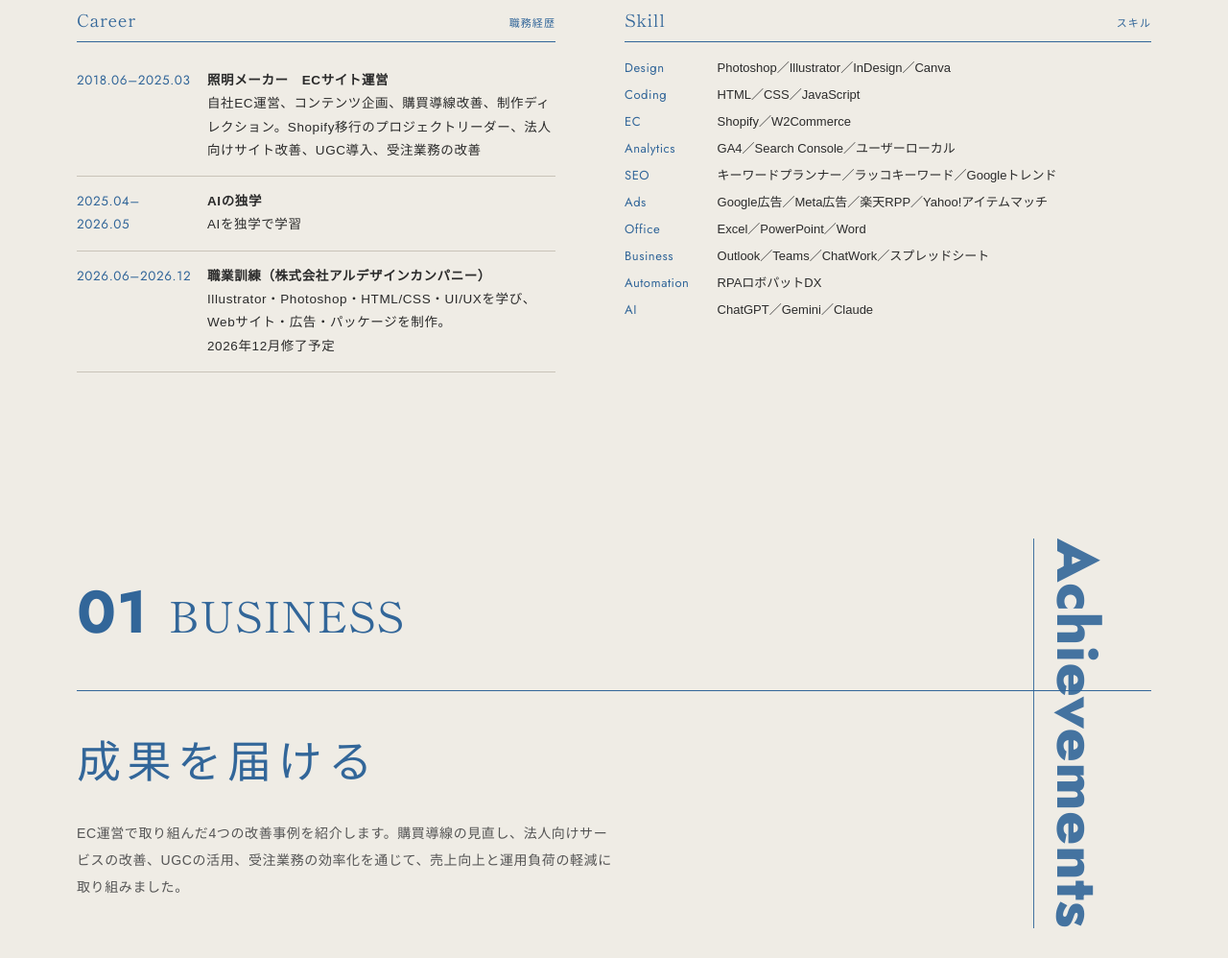
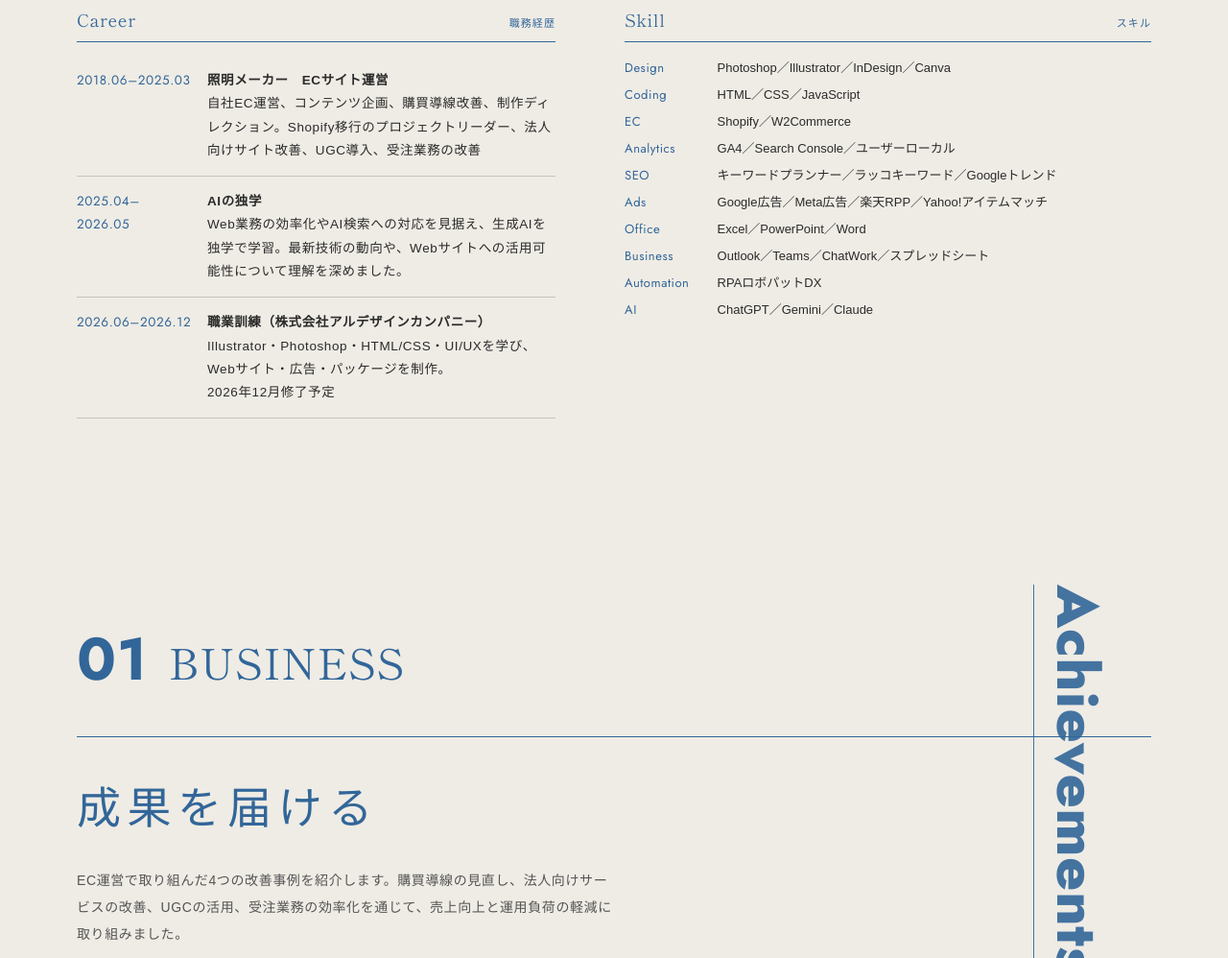
Before and after one commit to air0323/portfolio-works, a plain HTML site: page top/index.html in a window 1280 px wide. Shown: the part 2080-3078 px from the top of the page at 96% size. Drawn offline with Linux system fonts and the light colour scheme; a web font is replaced by a local one.

Commit message:
Update index.html

```diff
--- a/top/index.html
+++ b/top/index.html
@@ -70,7 +70,7 @@
           <p class="boxhead">Career<small>職務経歴</small></p>
           <ol class="career">
               <li><time>2018.06–2025.03</time><span><b>照明メーカー　ECサイト運営</b>自社EC運営、コンテンツ企画、購買導線改善、制作ディレクション。Shopify移行のプロジェクトリーダー、法人向けサイト改善、UGC導入、受注業務の改善</span></li>
-              <li><time>2025.04–2026.05</time><span><b>AIの独学</b>AIを独学で学習</span></li>
+              <li><time>2025.04–2026.05</time><span><b>AIの独学</b>Web業務の効率化やAI検索への対応を見据え、生成AIを独学で学習。最新技術の動向や、Webサイトへの活用可能性について理解を深めました。</span></li>
               <li><time>2026.06–2026.12</time><span><b>職業訓練（株式会社アルデザインカンパニー）</b>Illustrator・Photoshop・HTML/CSS・UI/UXを学び、Webサイト・広告・パッケージを制作。<br>2026年12月修了予定</span></li>
           </ol>
         </div>
```
